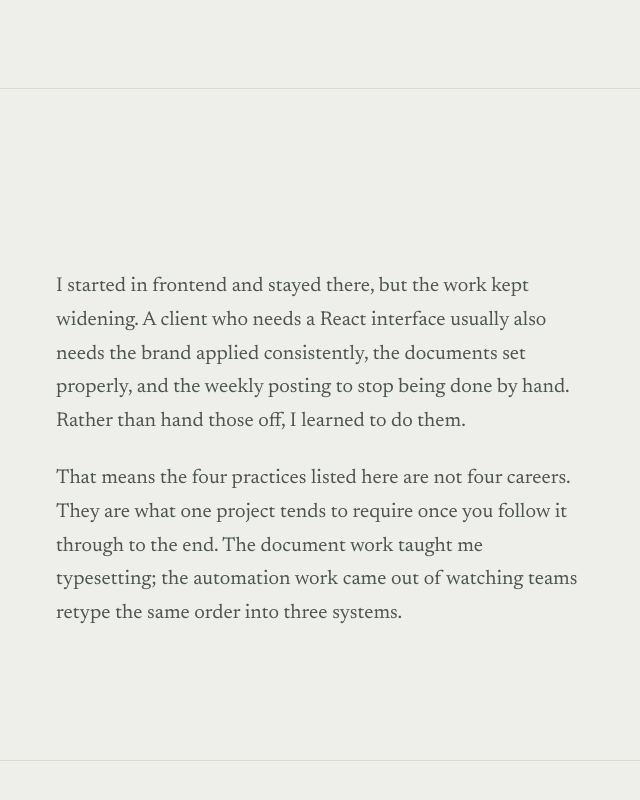
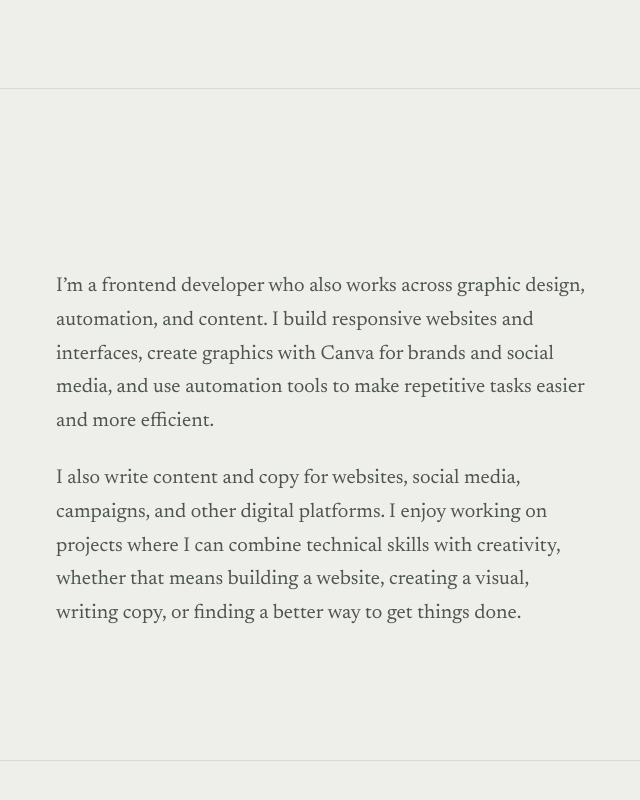
Before and after one commit to valerian0871/portfolio, a React (Vite) app: page / in a window 1280 px wide. Shown: the part 4597-5397 px from the top of the page, without its empty margins (72-712 px from the left). Built offline with nearby package versions, Linux system fonts and the light colour scheme.

Commit message:
Update About component text to better reflect skills and services offered

```diff
--- a/src/components/About.tsx
+++ b/src/components/About.tsx
@@ -21,10 +21,10 @@ export function About() {
         <div className="grid gap-12 lg:grid-cols-[minmax(0,1.35fr)_minmax(0,1fr)] lg:gap-24">
           <div className="max-w-[62ch] space-y-6 font-read text-xl leading-[1.68] text-ink-2">
             <TextReveal
-              text="I started in frontend and stayed there, but the work kept widening. A client who needs a React interface usually also needs the brand applied consistently, the documents set properly, and the weekly posting to stop being done by hand. Rather than hand those off, I learned to do them."
+              text="I’m a frontend developer who also works across graphic design, automation, and content. I build responsive websites and interfaces, create graphics with Canva for brands and social media, and use automation tools to make repetitive tasks easier and more efficient."
             />
             <TextReveal
-              text="That means the four practices listed here are not four careers. They are what one project tends to require once you follow it through to the end. The document work taught me typesetting; the automation work came out of watching teams retype the same order into three systems."
+              text="I also write content and copy for websites, social media, campaigns, and other digital platforms. I enjoy working on projects where I can combine technical skills with creativity, whether that means building a website, creating a visual, writing copy, or finding a better way to get things done."
             />
           </div>
 
```
